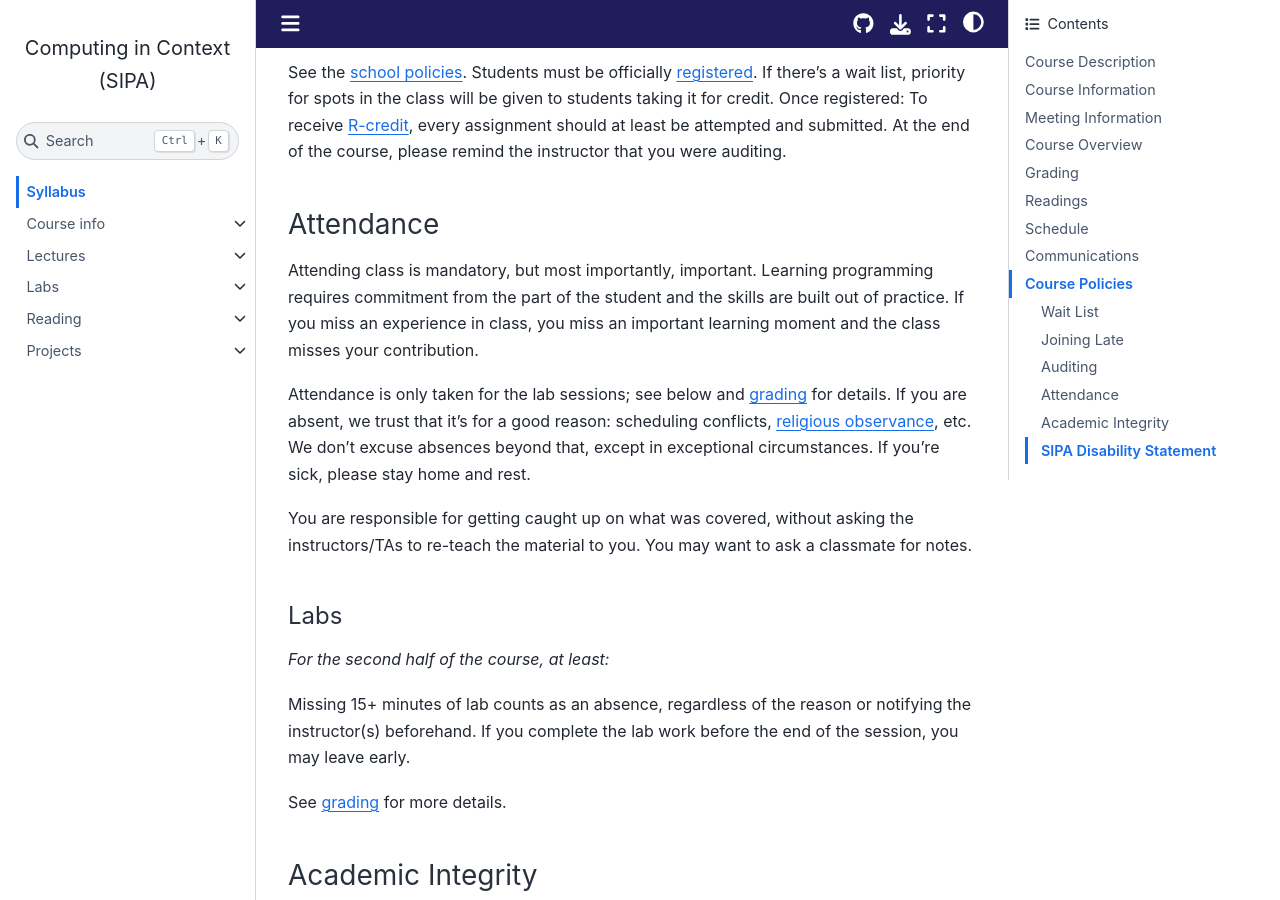
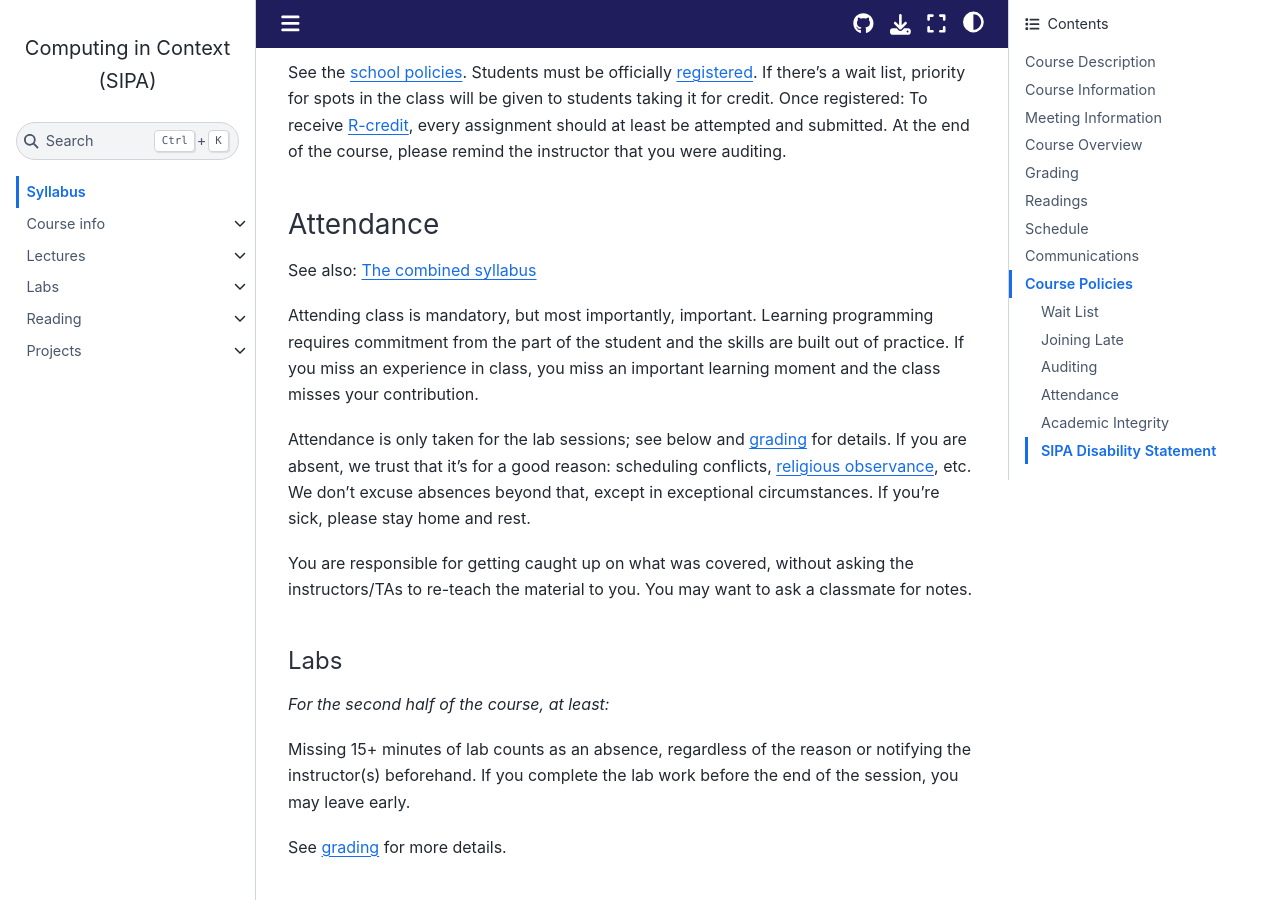
Before and after one commit to afeld/computing-in-context, a Jupyter Book: the page built from index.md, in a window 1280 px wide and 900 px high, scrolled down 6767 px. Built offline with Jupyter Book 1.0.4 settings and Sphinx 7.4.7 and the Sphinx Book theme 1.1.4, drawn with Linux system fonts in a browser that asks for light colours; pages that are not in the unit, such as notebooks, are missing from menus; comment, search, counter and statistics services are not loaded.

Commit message:
point out attendance info in the combined syllabus

```diff
--- a/index.md
+++ b/index.md
@@ -165,6 +165,8 @@ See the [school policies](https://www.sipa.columbia.edu/students/student-affairs
 
 ### Attendance
 
+See also: [The combined syllabus](https://courseworks2.columbia.edu/courses/226977)
+
 Attending class is mandatory, but most importantly, important. Learning programming requires commitment from the part of the student and the skills are built out of practice. If you miss an experience in class, you miss an important learning moment and the class misses your contribution.
 
 Attendance is only taken for the lab sessions; see below and [grading](#grading) for details. If you are absent, we trust that it's for a good reason: scheduling conflicts, [religious observance](https://universitypolicies.columbia.edu/content/religious-accommodation-policy), etc. We don't excuse absences beyond that, except in exceptional circumstances. If you're sick, please stay home and rest.
```
